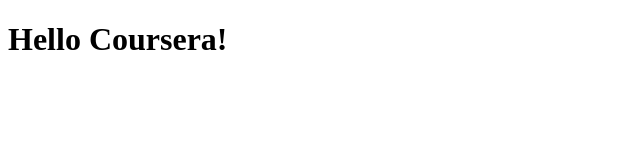
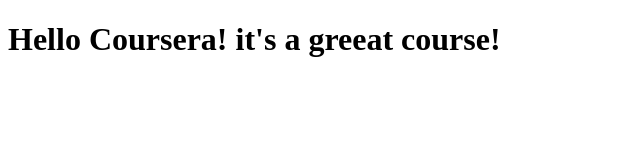
Before and after one commit to Almang9/coursera.test, a plain HTML site: page site/index.html in a window 1280 px wide. Shown: the whole page, without its empty margins (0-640 px from the left). Drawn offline with Linux system fonts and the light colour scheme.

Commit message:
Small adition to our page content

```diff
--- a/site/index.html
+++ b/site/index.html
@@ -4,6 +4,6 @@
 	<title>Hello Coursera!</title>
 </head>
 <body>
-<h1>Hello Coursera! <h1/>
+<h1>Hello Coursera! it's a greeat course!<h1/>
 </body>
 </html>
```
